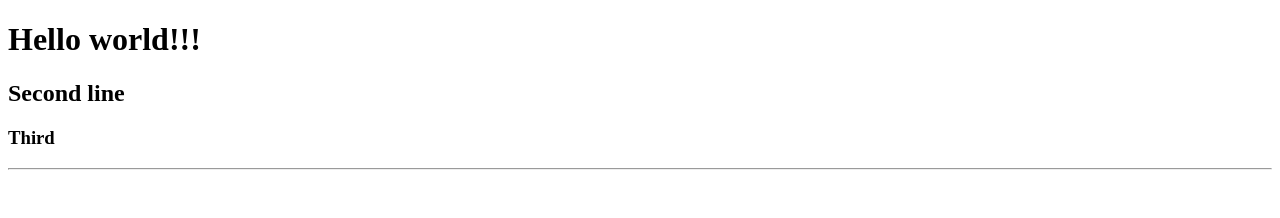
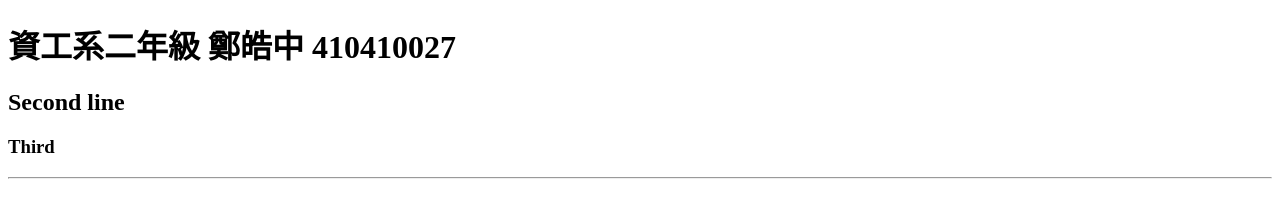
Before and after one commit to h44343880/h44343880.github.io, a plain HTML site: page index.html in a window 1280 px wide. Drawn offline with Linux system fonts and the light colour scheme.

Commit message:
add info

```diff
--- a/index.html
+++ b/index.html
@@ -1,11 +1,11 @@
 <!DOCTYPE html>
 <html>
     <head>
-        <meta charset="UTF-8">
+        <meta charset="utf-8">
         <title>網頁名稱</title>
     </head>
     <body>
-        <h1><b>Hello world!!!</b></h1>
+        <h1><b>資工系二年級 鄭皓中 410410027</b></h1>
         <h2>Second line</h2>
         <h3>Third</h3>
         <hr/>
```
